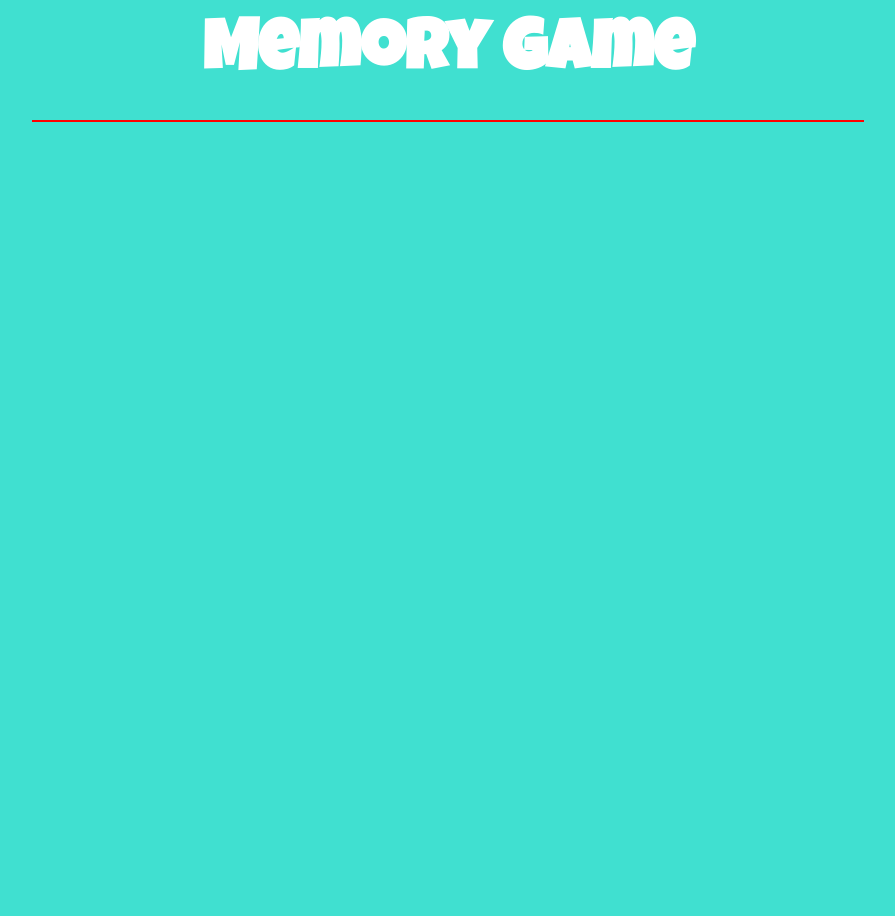
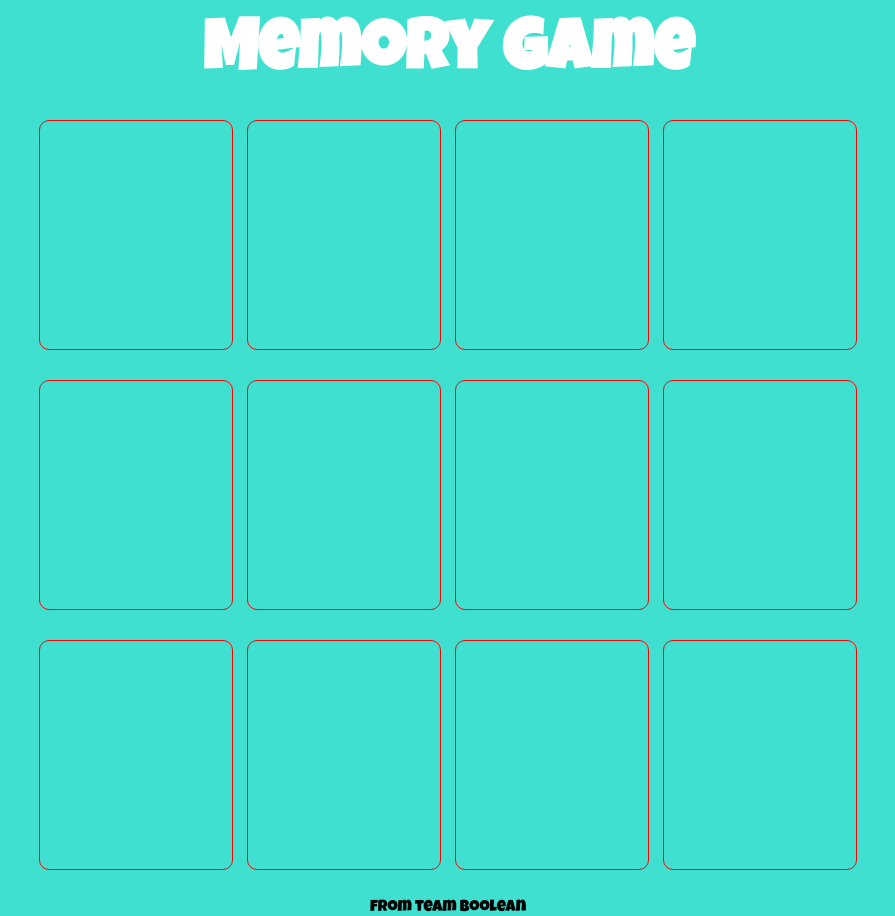
Before and after one commit to gualtierigio/html-css-memory, a plain HTML site: page index.html in a window 1280 px wide. Shown: the whole page, without its empty margins (192-1087 px from the left). Before the commit the page ends 800 px from the top, so only its background shows below. Drawn offline with Linux system fonts and the light colour scheme.

Commit message:
ready to set images

```diff
--- a/css/style.css
+++ b/css/style.css
@@ -16,13 +16,36 @@ header h1{
     font-weight: bold;
 }
 
+footer div{
+    text-align: center;
+}
+
+.clearfix{
+    content: "";
+    display: table;
+    clear: both;
+}
+
 .container{
     margin: 0 auto;
     width: 65%;
-    border: 1px solid red;
     margin-top: 30px;
 }
 
+.cards-row{
+    height: 230px;
+    margin-bottom: 30px;
+    width: 100%;
+}
+
+.card{
+    margin: 0 7px;
+    width: calc(25% - 14px);
+    height: 100%;
+    border: 1px solid red;
+    float: left;
+    border-radius: 10px;
+}
 
 
 
--- a/index.html
+++ b/index.html
@@ -21,9 +21,44 @@
 
         <div class="container">
 
+            <div class="cards-row clearfix">
 
+                <div class="card">
+                </div>
+                <div class="card">
+                </div>
+                <div class="card">
+                </div>
+                <div class="card">
+                </div>
 
+            </div>
 
+            <div class="cards-row clearfix">
+
+                <div class="card">
+                </div>
+                <div class="card">
+                </div>
+                <div class="card">
+                </div>
+                <div class="card">
+                </div>
+
+            </div>
+
+            <div class="cards-row clearfix">
+
+                <div class="card">
+                </div>
+                <div class="card">
+                </div>
+                <div class="card">
+                </div>
+                <div class="card">
+                </div>
+
+            </div>
 
         </div>
 
@@ -31,6 +66,8 @@
 
     <footer>
 
+        <div>from team Boolean</div>
+
     </footer>
 
 </body>
```
